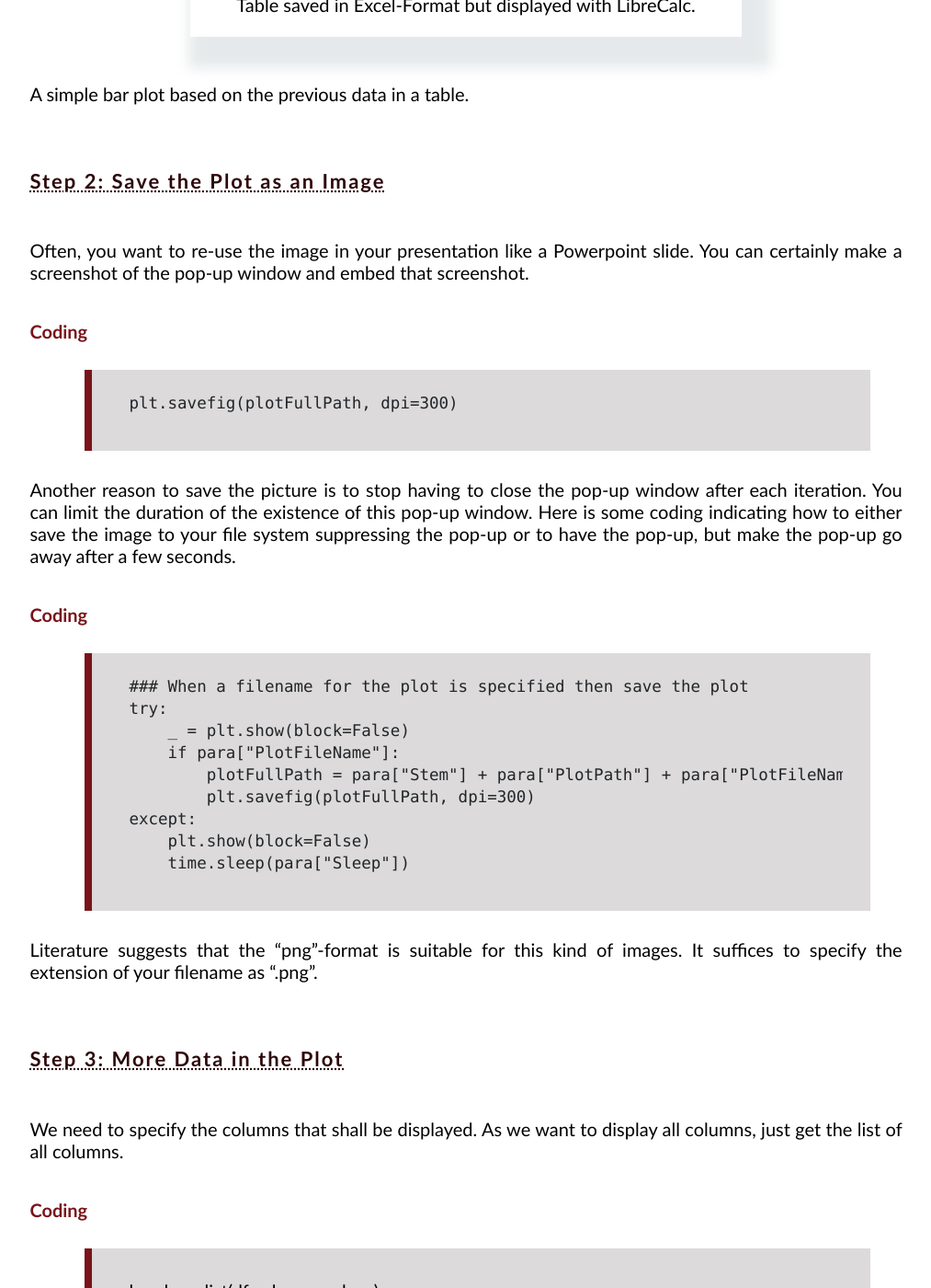
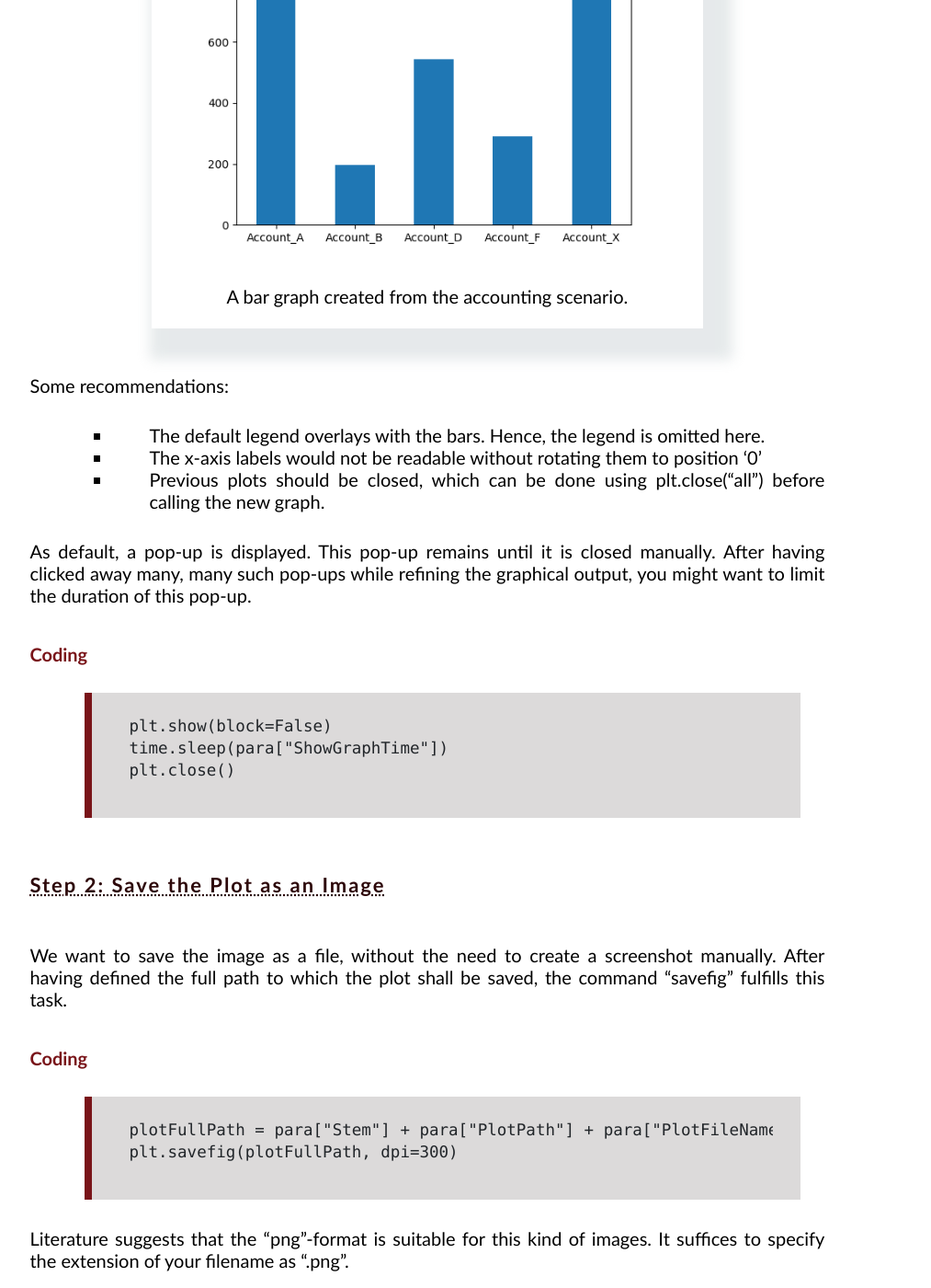
Before and after one commit to MaSe69/fromlisttok8, a Jekyll site: the page built from md/datascience/blog_40_plot_tables.md, in a window 1280 px wide and 1400 px high, scrolled down 1309 px. Shown: the whole window at 92% size, without its empty margins (198-1211 px from the left). Built offline with Jekyll 4.4.1, drawn with Linux system fonts in a browser that asks for light colours; some of the changed text lies outside the part shown.

Commit message:
plot done

```diff
--- a/_includes/page_public/10_head_page.html
+++ b/_includes/page_public/10_head_page.html
@@ -2,7 +2,7 @@
   <meta charset="utf-8">
   <meta http-equiv="X-UA-Compatible" content="IE=edge,chrome=1">
 
-  <link rel="icon" type="image/png" href="{{ site.baseUrl }}../images/layout/k8sfavicon.png" sizes="32x32">
+  <link rel="icon" type="image/png" href="{{ site.baseUrl }}../images/layout/lists.png" sizes="32x32">
   <title>{{ page.title }}</title>
 
   <!-- Bootstrap 4-->
--- a/md/datascience/blog_40_plot_tables.md
+++ b/md/datascience/blog_40_plot_tables.md
@@ -10,53 +10,60 @@ permalink: /plot_tables/
 This part is all about visualizing data in tables.
 Visualization is pretty much the first thing you usually do when receiving new data.
 
-## Step 1: Plot a Column
+Pandas works with [matplotlib](https://matplotlib.org/).
+Matplotlib offers an abundance of graphics.
+We start here with the simple bar chart.
 
-Based on the csv-file created earlier, we want to plot that data. For simplicity, we start with only one column.
+## Step 1: Plot a Month For Each Account as Bar Chart
+
+Based on the csv-file created earlier, we want to plot that data.
+For simplicity, we start with only one column.
+
+At the heart of the function call for the graphics is the import of the matplotlib library for pyplot and the call of the "show"-function.
+Prior to showing the graph, some configurations have to be made. At least the values for the x-axis and the y-axis have to be specified.
+Using dataframes, the index can be used as x-axis.
 
 **Coding**
 >
+    import matplotlib.pyplot as plt
+>
     df.plot.bar(
-        y=para["Y-Axis"],
-        use_index=True,
-        title=para["Title"],
-        figsize=para["FigSize"],
-        legend=myLegend,
-        rot=0,
+    use_index=True,
+    y=para["Y-Axis"],
+    legend=False,
+    rot=0,
     )
     plt.show()
 
 A new window pops up that contains the plot.
 
 **Image**
-{% include images/image.html imagePath = "../images/img_blog/Accounts_as_Excel.png" imageCaption =  "Table saved in Excel-Format but displayed with LibreCalc."%}
+{% include images/image.html imagePath = "../images/img_blog/Plot_10.png" imageCaption = "A bar graph created from the accounting scenario."%}
 
+Some recommendations:
 
-A simple bar plot based on the previous data in a table.
+- The default legend overlays with the bars. Hence, the legend is omitted here.
+- The x-axis labels would not be readable without rotating them to position '0'
+- Previous plots should be closed, which can be done using plt.close("all") before calling the new graph.
+
+As default, a pop-up is displayed. This pop-up remains until it is closed manually. After having clicked away many, many such pop-ups while refining the graphical output,
+you might want to limit the duration of this pop-up.
+
+**Coding**
+>
+    plt.show(block=False)
+    time.sleep(para["ShowGraphTime"])
+    plt.close()
 
 ## Step 2: Save the Plot as an Image
 
-Often, you want to re-use the image in your presentation like a Powerpoint slide. You can certainly make a screenshot of the pop-up window and embed that screenshot.
+We want to save the image as a file, without the need to create a screenshot manually.
+After having defined the full path to which the plot shall be saved, the command "savefig" fulfills this task.
 
 **Coding**
 >
+    plotFullPath = para["Stem"] + para["PlotPath"] + para["PlotFileName"]
     plt.savefig(plotFullPath, dpi=300)
-
-
-Another reason to save the picture is to stop having to close the pop-up window after each iteration. You can limit the duration of the existence of this pop-up window.
-Here is some coding indicating how to either save the image to your file system suppressing the pop-up or to have the pop-up, but make the pop-up go away after a few seconds.
-
-**Coding**
->
-    ### When a filename for the plot is specified then save the plot
-    try:
-        _ = plt.show(block=False)
-        if para["PlotFileName"]:
-            plotFullPath = para["Stem"] + para["PlotPath"] + para["PlotFileName"]
-            plt.savefig(plotFullPath, dpi=300)
-    except:
-        plt.show(block=False)
-        time.sleep(para["Sleep"])
 
 Literature suggests that the “png”-format is suitable for this kind of images. It suffices to specify the extension of your filename as “.png”.
 
@@ -66,14 +73,21 @@ We need to specify the columns that shall be displayed. As we want to display al
 
 **Coding**
 >
-header = list(df.columns.values)
-
-Plot showing all columns previously created
-
-## Step 4: Make it more Excel Like
+    header = list(df.columns.values)
+    para["Y-Axis"] = header
+>
+    df.plot.bar(
+        use_index=True,
+        y=para["Y-Axis"],
+        legend=False,
+        rot=0,
+        color=greenGradient,
+    )
 
 As many people are used to graphs as shown in Excel, it is worth to tune the plots into this direction. The same data when used in Excel can easily be visualized as shown below.
+Plot showing all columns previously created.
 
-Excel visualization of the sample data.
+**Image**
+{% include images/image.html imagePath = "../images/img_blog/All Columns.png" imageCaption = "Beautified visualization of the all sample data."%}
 
-Pandas visualization using Matplotlib. Not quite but close enough to Excel.
+Pandas visualization using Matplotlib. Not quite, but close enough to an Excel visualization for now.
```
Also changed, not shown: md/datascience/blog_30_save_tables.md (+5 -6 lines), .markdownlint.json, images/img_blog/All Columns.png (added), images/img_blog/Plot_10.png (added).
